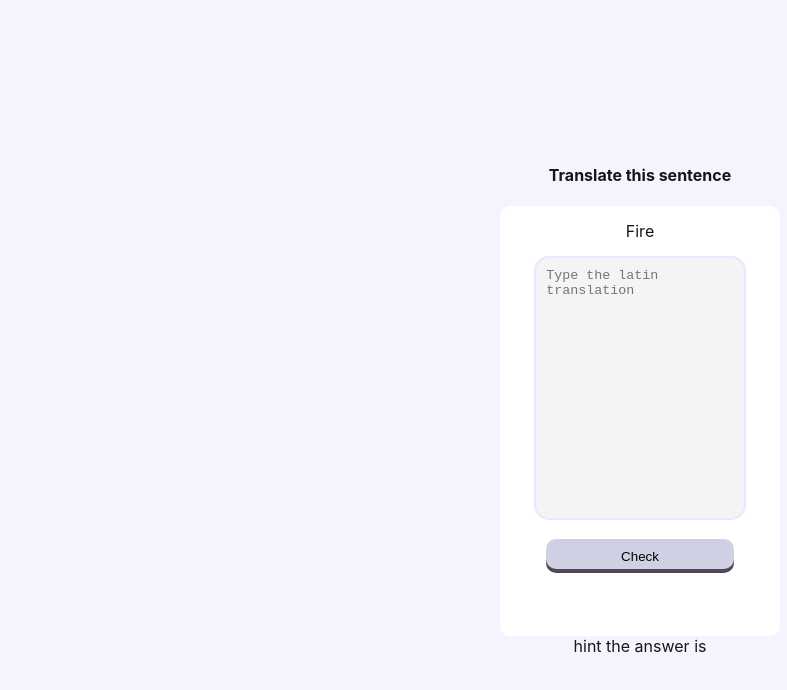
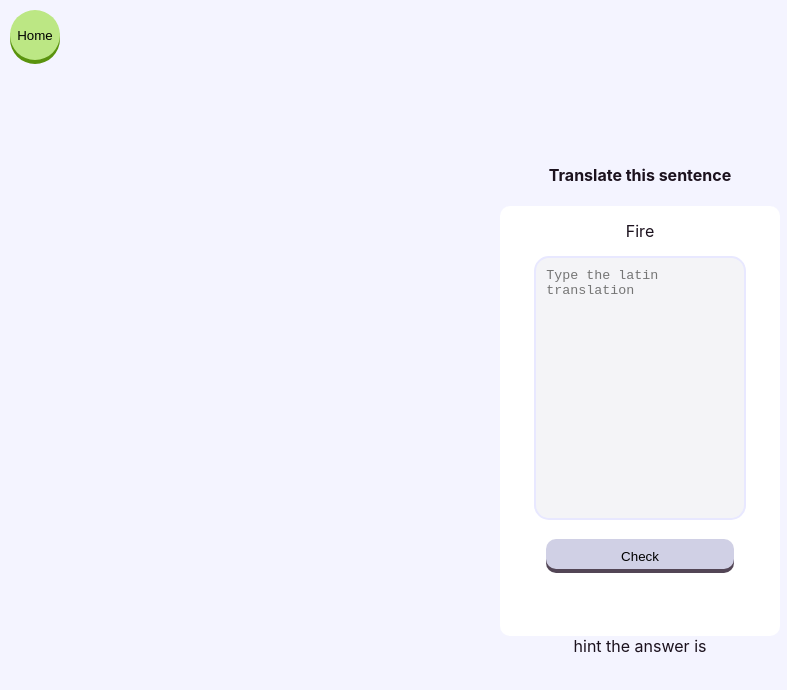
Before and after one commit to farmermel/witch-duolingo, a React (Create React App) app: page /lesson/1 in a window 1280 px wide. Shown: the top 690 px of the page, without its empty margins (0-787 px from the left). Built offline with nearby package versions, Linux system fonts and the light colour scheme; no server answers.

Commit message:
Refactor card into separate component to prepare for multiple card types

```diff
--- /dev/null
+++ b/src/Card/Card.jsx
@@ -0,0 +1,19 @@
+import React from 'react';
+
+export const Card = ({prompt, children, currentText, handleSubmit, buttonState}) => (
+    <>
+      <h4>{prompt}</h4>
+        <article className="lesson-card">
+            <div>{currentText}</div>
+            <form onSubmit={handleSubmit}>
+            {children}
+            <button className={`medium-button ${buttonState.className}`}
+                type="submit"
+                disabled={buttonState.disabled}>
+          Check
+        </button>
+      </form>
+      </article>
+    </>
+
+)
--- a/src/Lesson/Lesson.jsx
+++ b/src/Lesson/Lesson.jsx
@@ -1,6 +1,7 @@
 import React, { useEffect, useState } from 'react';
 import { compareTwoStrings, fetchData, randomSubarray } from '../helpers';
-import { useParams } from 'react-router-dom';
+import { Link, useParams } from 'react-router-dom';
+import { Card } from '../Card/Card';
 import lessons from '../lessons.js';
 import '../styles/Lesson.css';
 
@@ -36,11 +37,10 @@ export const Lesson = () => {
   const handleSubmit = e => {
     e.preventDefault();
 
-    if (compareTwoStrings([translation[currentCard], userAnswer])) {
-      setButtonState({...buttonState, className: "correct"});
-    } else {
-      setButtonState({...buttonState, className: "incorrect"});
-    }
+    compareTwoStrings([translation[currentCard], userAnswer])
+        ? setButtonState({...buttonState, className: "correct"})
+        : setButtonState({...buttonState, className: "incorrect"})
+
     waitAndResetCard();
   }
 
@@ -60,24 +60,25 @@ export const Lesson = () => {
     }
   }
 
+  const containerInsides = () => {
+    return (
+      <textarea placeholder="Type the latin translation"
+                value={userAnswer}
+                onChange={handleChange}
+                onKeyDown={handleOnKeyDown}>
+      </textarea>
+    )
+  }
+
    return (
      <main>
-      <h4>Translate this sentence</h4>
-      <article className="lesson-card">
-          <div>{text[currentCard]}</div>
-          <form onSubmit={handleSubmit}>
-            <textarea placeholder="Type the latin translation"
-                      value={userAnswer}
-                      onChange={handleChange}
-                      onKeyDown={handleOnKeyDown}>
-            </textarea>
-            <button className={`medium-button ${buttonState.className}`}
-                    type="submit"
-                    disabled={buttonState.disabled}>
-              Check
-            </button>
-          </form>
-      </article>
+      <Link tag="button" to="/user-home"><button className="back-home">Home</button></Link>
+      <Card prompt="Translate this sentence"
+            children={containerInsides()}
+            currentText={text[currentCard]}
+            handleSubmit={handleSubmit}
+            buttonState={buttonState}
+            />
       <div>hint the answer is {translation[currentCard]}</div>
      </main>
   )
--- a/src/styles/App.css
+++ b/src/styles/App.css
@@ -12,6 +12,9 @@
 .App-link {
   color: #BCE784; }
 
+button {
+  cursor: pointer; }
+
 .medium-button {
   background-color: #BCE784;
   border: #BCE784;
@@ -23,3 +26,9 @@
 .medium-button:hover {
   background-color: #5A930E;
   box-shadow: 0px 4px 0px #402944; }
+
+main {
+  display: flex;
+  align-items: center;
+  justify-content: center;
+  flex-direction: column; }
--- a/src/styles/App.scss
+++ b/src/styles/App.scss
@@ -14,6 +14,10 @@
   color: #BCE784;
 }
 
+button {
+  cursor: pointer;
+}
+
 .medium-button {
   background-color: #BCE784;
   border: #BCE784;
@@ -27,3 +31,10 @@
   background-color: #5A930E;
   box-shadow: 0px 4px 0px #402944;
 }
+
+main {
+  display: flex;
+  align-items: center;
+  justify-content: center;
+  flex-direction: column;
+}
--- a/src/styles/Lesson.css
+++ b/src/styles/Lesson.css
@@ -1,3 +1,14 @@
+.back-home {
+  position: absolute;
+  top: 10px;
+  left: 10px;
+  background-color: #BCE784;
+  border: #BCE784;
+  box-shadow: 0px 4px 0px #5A930E;
+  border-radius: 100%;
+  height: 50px;
+  width: 50px; }
+
 .lesson-card {
   background-color: #fff;
   border-radius: 10px;
--- a/src/styles/Lesson.scss
+++ b/src/styles/Lesson.scss
@@ -1,3 +1,15 @@
+.back-home {
+    position: absolute;
+    top: 10px;
+    left: 10px;
+    background-color: #BCE784;
+    border: #BCE784;
+    box-shadow: 0px 4px 0px #5A930E;
+    border-radius: 100%;
+    height: 50px;
+    width: 50px;
+}
+
 .lesson-card {
     background-color: #fff;
     border-radius: 10px;
```
Also changed, not shown: 2 other files (tests, documents, lock files or other folders).
